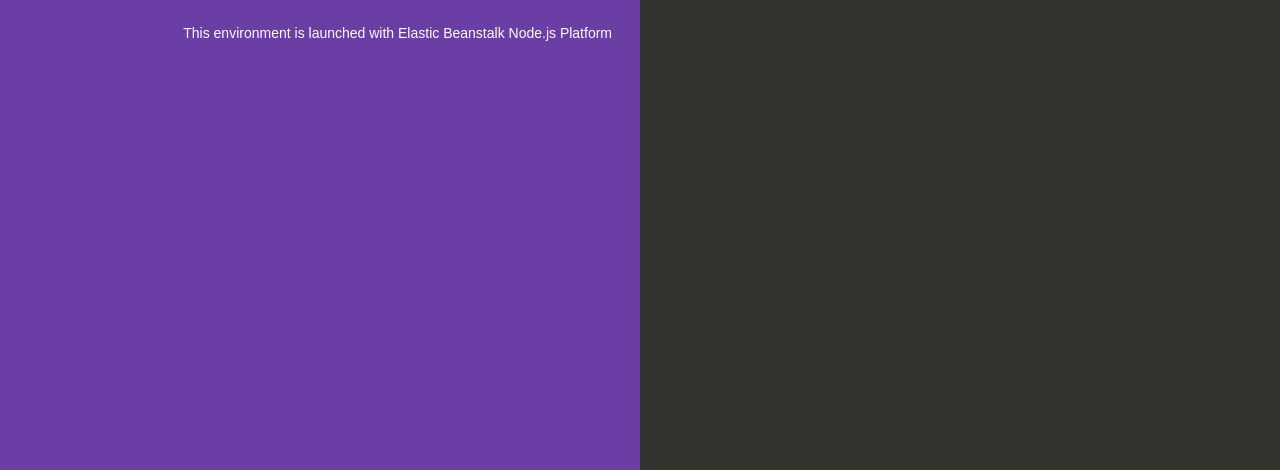
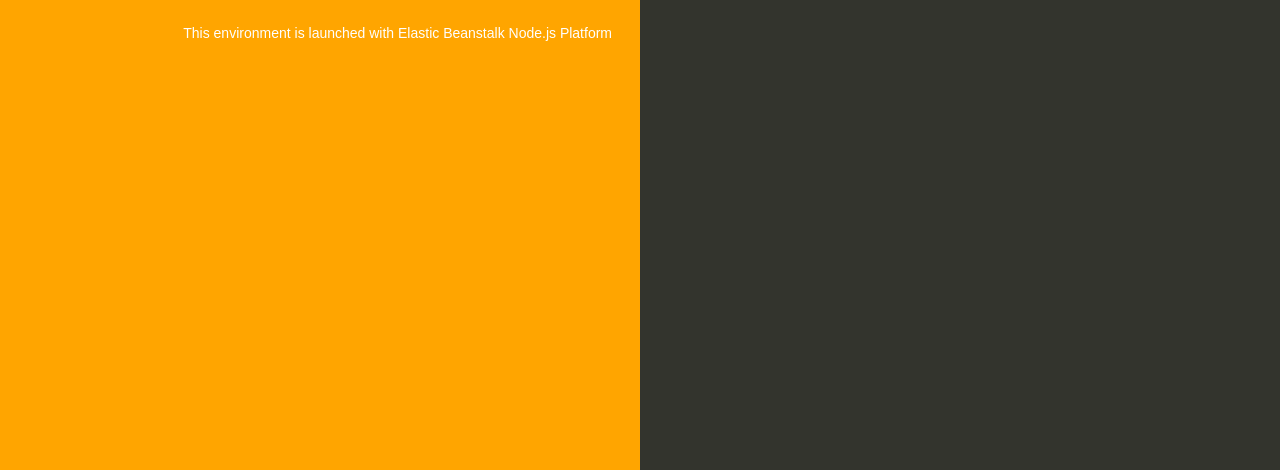
Before and after one commit to ssharma34/nodejs-sample, a website: page index.html in a window 1280 px wide. Shown: the part 330-800 px from the top of the page. Drawn offline with Linux system fonts and the light colour scheme.

Commit message:
Update index.html

```diff
--- a/index.html
+++ b/index.html
@@ -35,7 +35,7 @@
 
         text-align: right;
         padding-top: 11em;
-        background-color: #6b3ea5;
+        background-color: orange;
 
       }
       .textColumn p {
```
